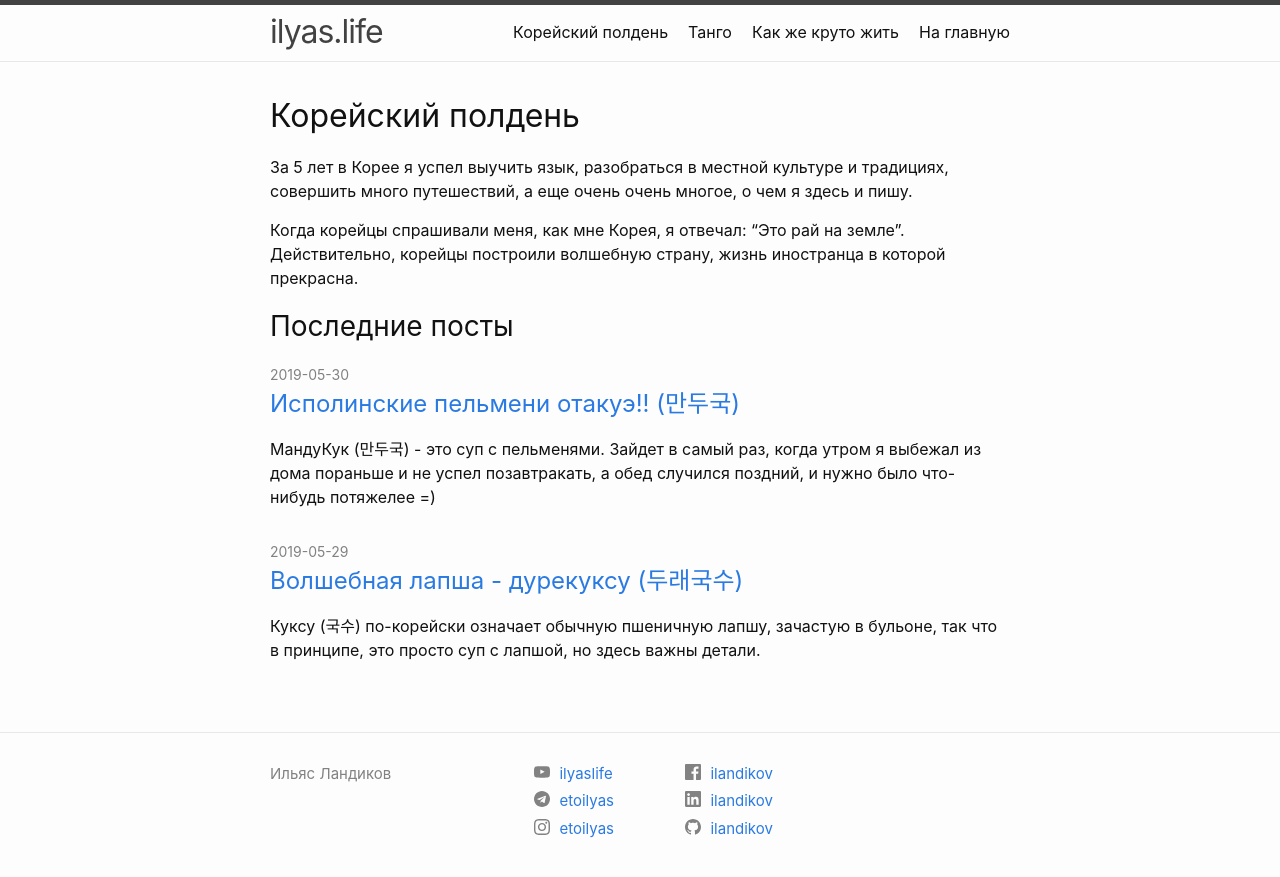
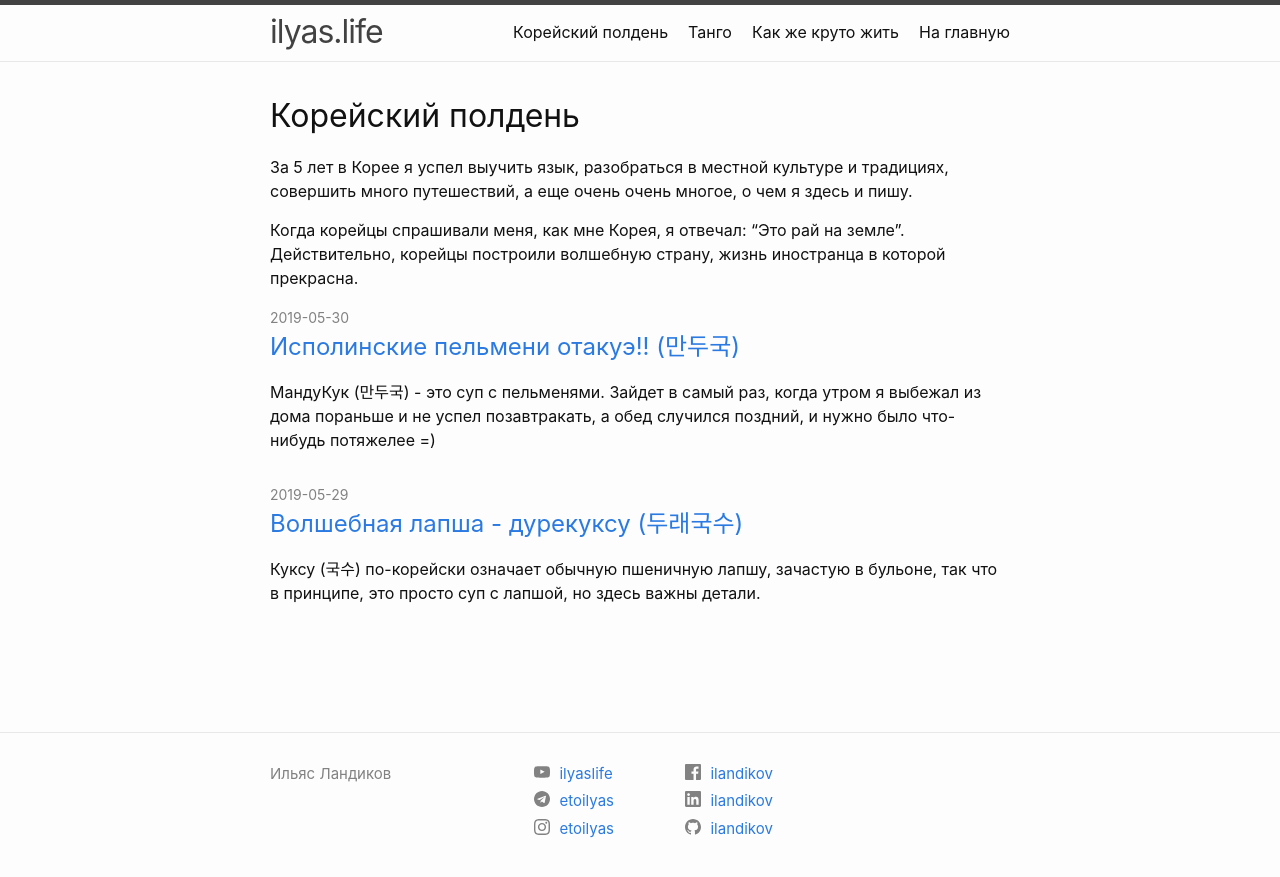
Before and after one commit to ilandikov/ilandikov.github.io, a Jekyll site: the page built from korea/index.markdown, in a window 1280 px wide. Shown: the top 877 px of the page. Built offline with Jekyll 4.4.1, drawn with Linux system fonts in a browser that asks for light colours.

Commit message:
Remove last posts heading from home-blog

```diff
--- a/_layouts/home-blog.html
+++ b/_layouts/home-blog.html
@@ -14,7 +14,7 @@
   {{ content }}
 
   {%- if site.posts.size > 0 -%}
-    <h2 class="post-list-heading">{{ page.list_title | default: "Последние посты" }}</h2>
+    <!--<h2 class="post-list-heading">{{ page.list_title | default: "Последние посты" }}</h2>-->
     <ul class="post-list">
       {%- for post in site.posts -%}
       {%- if post.category == page.category -%}
```
